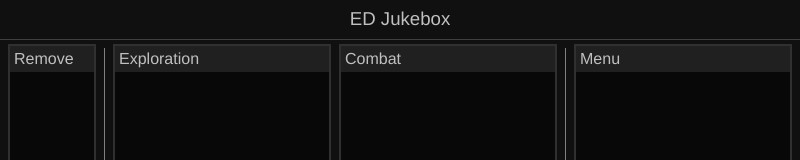
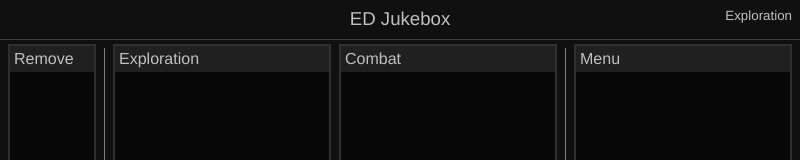
Before and after one commit to SilverWolf32/ed-jukebox, an Electron app: page app/index.html in a window 800 px wide. Both pictures are taken after a click on the element "Exploration". Shown: the top 160 px of the page. Drawn offline with nearby package versions, Linux system fonts and the light colour scheme; files that its build step writes are made by us from their sources; no server answers.

Commit message:
Add indicator for current category to the title bar
It can be useful for troubleshooting purposes.

```diff
--- a/app/index.html
+++ b/app/index.html
@@ -10,6 +10,7 @@
 	<body class="app-container">
 		<div class="title-bar">
 			<span class="app-title">ED Jukebox</span>
+			<span class="titlebar-category-indicator" id="category-indicator"></span>
 		</div>
 		<div class="app-container">
 			<div class="playlist-organizer-container">
--- a/app/playback.js
+++ b/app/playback.js
@@ -86,6 +86,11 @@ function playCategory(category, index = null) {
 		} else {
 			nextSong(indexOverride=index)
 		}
+	}
+
+	let indicator = document.getElementById("category-indicator")
+	if (indicator != null && indicator != undefined) {
+		indicator.textContent = currentCategory
 	}
 }
 
--- a/app/style/index.less
+++ b/app/style/index.less
@@ -32,6 +32,16 @@ Styling for the main part of the app.
 .app-title {
 	font-size: 14pt;
 	flex: 0 0 auto;
+}
+
+.titlebar-category-indicator {
+	position: absolute;
+	height: 30px;
+	top: 8px;
+	right: 8px;
+
+	font-size: 10pt;
+	text-transform: capitalize;
 }
 
 /* playlist views */
```
